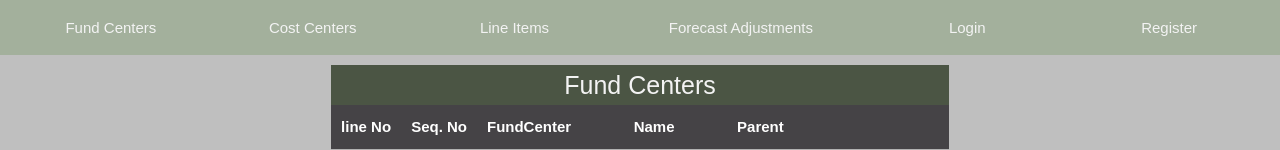
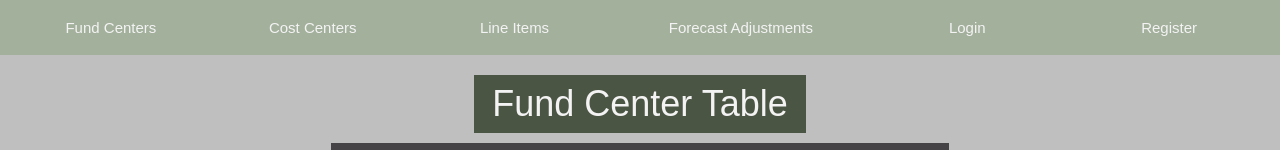
Before and after one commit to mariostg/bft, a Django app: page /fund/fundcenter-table/ in a window 1280 px wide. Shown: the part 189-339 px from the top of the page. Run offline with Django 4.2, Linux system fonts and the light colour scheme; tables that the repository leaves empty hold one stand-in row (values such as "Sample post").

```diff
--- a/costcenter/templates/costcenter/fundcenter-table.html
+++ b/costcenter/templates/costcenter/fundcenter-table.html
@@ -3,8 +3,17 @@
 {% block title %}Fund Center Table{% endblock title %}
 {% block content %}
 <main class="block block--centered">
+    <header class='block'>
+        <h2>Fund Center Table</h2>
+    </header>
+    {% if user.is_authenticated %}
+    <div class='block'>
+        <div class="action-bar block">
+            <a class='btn' href="{% url 'fundcenter-add' %}">Add Fund Center</a>
+        </div>
+    </div>
+    {% endif %}
     <table id='fundcenter-table' class='zebra'>
-        <caption>Fund Centers</caption>
         <thead>
             <tr>
                 <th>line No</th>
@@ -31,11 +40,6 @@
             {% endfor %}
 
         </tbody>
-        {% if user.is_authenticated %}
-        <tfoot>
-            <tr><td colspan=8><a class='btn' href="{% url 'fundcenter-add' %}">Add Fund Center</a></td></tr>
-        </tfoot>
-        {% endif %}
     </table>
 </main>
 </body>
--- a/costcenter/views.py
+++ b/costcenter/views.py
@@ -127,7 +127,8 @@ def fundcenter_page(request):
 
 def fundcenter_costcenters(request, pk):
     data = CostCenter.objects.filter(costcenter_parent=pk)
-    return render(request, "costcenter/costcenter-table.html", {"data": data})
+    status = {"fy": BftStatusManager().fy(), "period": BftStatusManager().period}
+    return render(request, "costcenter/costcenter-table.html", context={"data": data, "status": status})
 
 
 def fundcenter_add(request):
--- a/static/styles/components/table.css
+++ b/static/styles/components/table.css
@@ -21,7 +21,8 @@ table.fin-structure {
 #screeningreport {
     margin-top: 12px;
 }
-#screeningreport tr.level3 {
+#screeningreport tr.level3,
+#fundcenter-table tr.level3 {
     background-color: #a3b09c;
 }
 #screeningreport tr.level4 {
```
